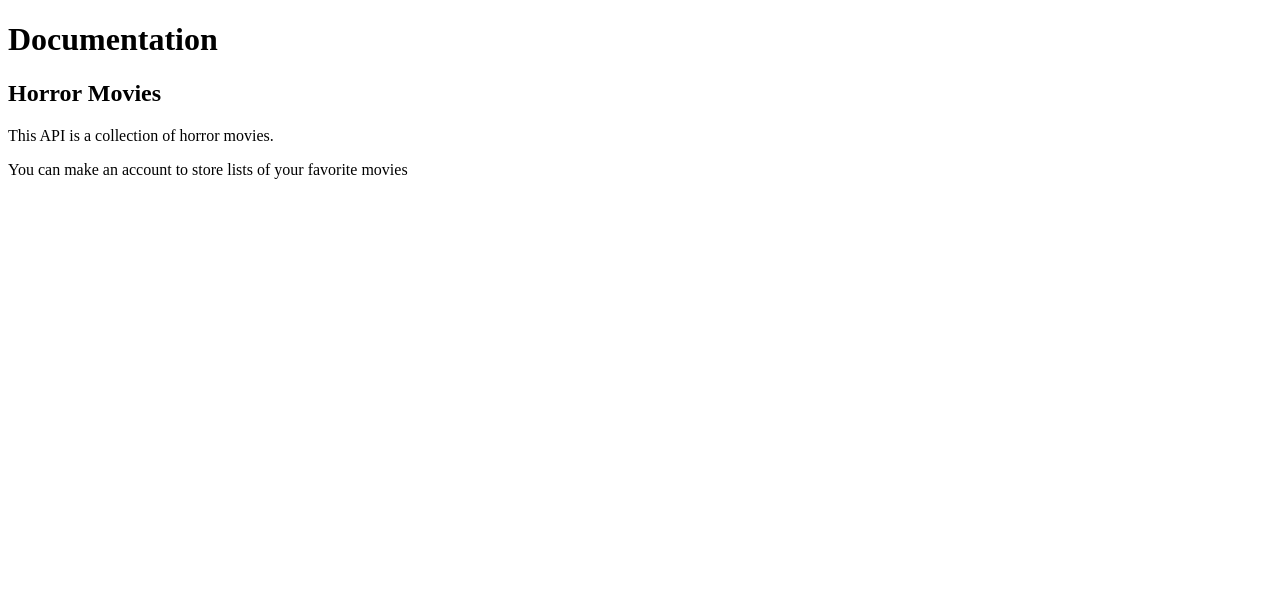
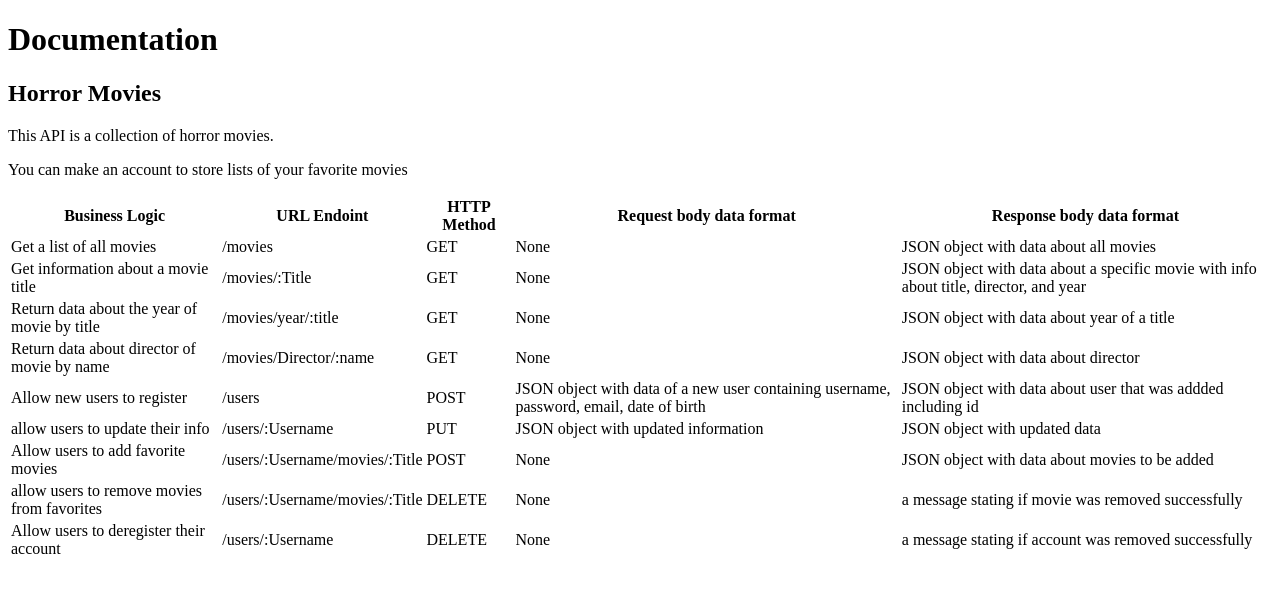
Before and after one commit to tobias-fletcher/horror-time, a website: page Public/documentation.html in a window 1280 px wide. Drawn offline with Linux system fonts and the light colour scheme.

Commit message:
Update Documentation/index
- add documentation for endpoints/descriptions
- add express code to index.js

```diff
--- a/Public/documentation.html
+++ b/Public/documentation.html
@@ -15,6 +15,81 @@
     <h2>Horror Movies</h2>
     <p>This API is a collection of horror movies.</p>
     <p>You can make an account to store lists of your favorite movies</p>
+
+    <div>
+      <table>
+        <tr>
+          <th>Business Logic</th>
+          <th>URL Endoint</th>
+          <th>HTTP Method</th>
+          <th>Request body data format</th>
+          <th>Response body data format</th>
+        </tr>
+        <tr>
+          <td>Get a list of all movies</td>
+          <td>/movies</td>
+          <td>GET</td>
+          <td>None</td>
+          <td>JSON object with data about all movies</td>
+        </tr>
+        <tr>
+          <td>Get information about a movie title</td>
+          <td>/movies/:Title</td>
+          <td>GET</td>
+          <td>None</td>
+          <td>JSON object with data about a specific movie with info about title, director, and year</td>
+        </tr>
+        <tr>
+          <td>Return data about the year of movie by title</td>
+          <td>/movies/year/:title</td>
+          <td>GET</td>
+          <td>None</td>
+          <td>JSON object with data about year of a title</td>
+        </tr>
+        <tr>
+          <td>Return data about director of movie by name</td>
+          <td>/movies/Director/:name</td>
+          <td>GET</td>
+          <td>None</td>
+          <td>JSON object with data about director</td>
+        </tr>
+        <tr>
+          <td>Allow new users to register</td>
+          <td>/users</td>
+          <td>POST</td>
+          <td>JSON object with data of a new user containing username, password, email, date of birth</td>
+          <td>JSON object with data about user that was addded including id</td>
+        </tr>
+        <tr>
+          <td>allow users to update their info</td>
+          <td>/users/:Username</td>
+          <td>PUT</td>
+          <td>JSON object with updated information</td>
+          <td>JSON object with updated data</td>
+        </tr>
+        <tr>
+          <td>Allow users to add favorite movies</td>
+          <td>/users/:Username/movies/:Title</td>
+          <td>POST</td>
+          <td>None</td>
+          <td>JSON object with data about movies to be added</td>
+        </tr>
+        <tr>
+          <td>allow users to remove movies from favorites</td>
+          <td>/users/:Username/movies/:Title</td>
+          <td>DELETE</td>
+          <td>None</td>
+          <td>a message stating if movie was removed successfully</td>
+        </tr>
+        <tr>
+          <td>Allow users to deregister their account</td>
+          <td>/users/:Username</td>
+          <td>DELETE</td>
+          <td>None</td>
+          <td>a message stating if account was removed successfully</td>
+        </tr>
+      </table>
+    </div>
   </body>
 
 </html>
```
Also changed, not shown: index.js (+81 -18 lines).
